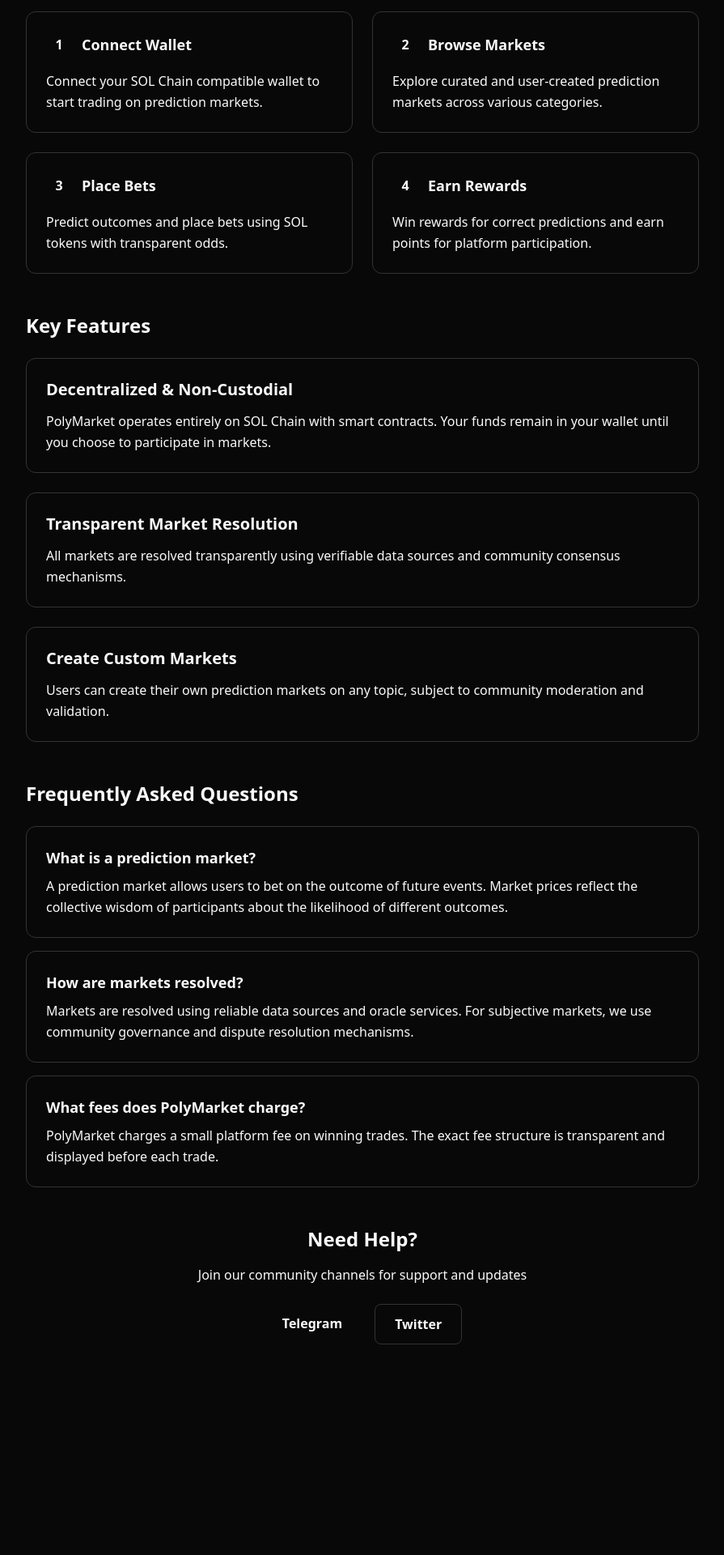
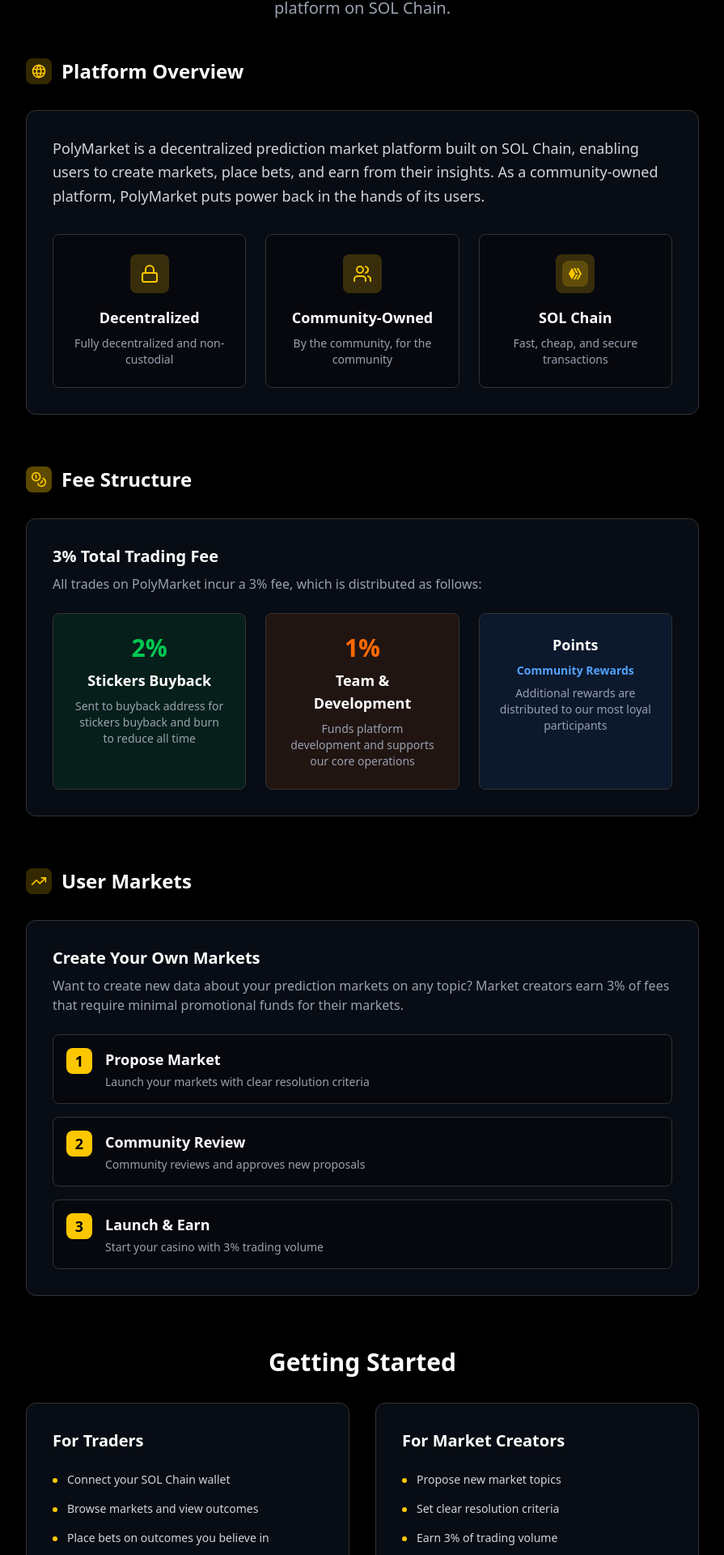
Before and after one commit to pasindupiumal03/Polymarket, a Next.js app: page /docs in a window 1280 px wide. Shown: the part 270-2190 px from the top of the page at 81% size, without its empty margins (192-1087 px from the left). Before the commit the page ends 1962 px from the top, so only its background shows below. Built offline with nearby package versions, Linux system fonts and the light colour scheme.

Commit message:
[PM-01] Docs Page Done

```diff
--- a/src/app/docs/page.tsx
+++ b/src/app/docs/page.tsx
@@ -1,25 +1,31 @@
 import Image from "next/image";
 import Link from "next/link";
+import { LuCoins } from "react-icons/lu";
+import { TbWorld } from "react-icons/tb";
+import { SiHiveBlockchain } from "react-icons/si";
+
+
+
 
 export default function DocsPage() {
   return (
-    <div className="min-h-screen bg-background">
+    <div className="min-h-screen bg-black">
       {/* Header */}
-      <header className="fixed top-0 left-0 right-0 z-50 bg-background/80 backdrop-blur-lg border-b border-border">
+      <header className="fixed top-0 left-0 right-0 z-50 bg-black/90 backdrop-blur-lg border-b border-gray-800">
         <div className="max-w-7xl mx-auto px-4 sm:px-6 lg:px-8">
           <div className="flex items-center justify-between h-16">
             <Link className="flex items-center gap-2 sm:gap-3 hover:opacity-80 transition-opacity" href="/">
               <Image src="/Logo-CwQcjEIc.svg" alt="PolyMarket Logo" width={40} height={40} className="w-8 h-8 sm:w-10 sm:h-10" />
               <div className="hidden sm:block">
-                <h1 className="text-lg font-bold tracking-tight text-foreground">PolyMarket</h1>
-                <p className="text-[10px] text-muted-foreground uppercase tracking-wider">Prediction Markets</p>
+                <h1 className="text-lg font-bold tracking-tight text-white">PolyMarket</h1>
+                <p className="text-[10px] text-gray-400 uppercase tracking-wider">Prediction Markets</p>
               </div>
               <div className="block sm:hidden">
-                <h1 className="text-lg font-bold tracking-tight text-foreground">PolyMarket</h1>
+                <h1 className="text-lg font-bold tracking-tight text-white">PolyMarket</h1>
               </div>
             </Link>
             <nav className="flex items-center gap-2 sm:gap-6">
-              <Link className="flex items-center gap-2 text-primary font-semibold hover:opacity-80 transition-opacity" href="/docs">
+              <Link className="flex items-center gap-2 text-yellow-400 font-semibold hover:text-yellow-500 transition-colors" href="/docs">
                 <svg xmlns="http://www.w3.org/2000/svg" width="24" height="24" viewBox="0 0 24 24" fill="none" stroke="currentColor" strokeWidth="2" strokeLinecap="round" strokeLinejoin="round" className="w-4 h-4">
                   <path d="M12 7v14" />
                   <path d="M3 18a1 1 0 0 1-1-1V4a1 1 0 0 1 1-1h5a4 4 0 0 1 4 4 4 4 0 0 1 4-4h5a1 1 0 0 1 1 1v13a1 1 0 0 1-1 1h-6a3 3 0 0 0-3 3 3 3 0 0 0-3-3z" />
@@ -33,138 +39,285 @@ export default function DocsPage() {
 
       {/* Main Content */}
       <main className="pt-16">
-        <div className="max-w-4xl mx-auto px-4 sm:px-6 lg:px-8 py-8">
+        <div className="max-w-4xl mx-auto px-4 sm:px-6 lg:px-8 py-12">
           {/* Page Header */}
           <div className="mb-12 text-center">
-            <h1 className="text-4xl font-bold text-foreground mb-4">Documentation</h1>
-            <p className="text-xl text-muted-foreground">Everything you need to know about PolyMarket prediction markets</p>
+            <div className="mb-6">
+              <span className="inline-flex items-center gap-2 px-4 py-2 rounded-full bg-yellow-400/10 border border-yellow-400/20 text-yellow-400 text-sm font-semibold">
+                <svg xmlns="http://www.w3.org/2000/svg" width="24" height="24" viewBox="0 0 24 24" fill="none" stroke="currentColor" strokeWidth="2" strokeLinecap="round" strokeLinejoin="round" className="w-4 h-4">
+                  <path d="M12 7v14" />
+                  <path d="M3 18a1 1 0 0 1-1-1V4a1 1 0 0 1 1-1h5a4 4 0 0 1 4 4 4 4 0 0 1 4-4h5a1 1 0 0 1 1 1v13a1 1 0 0 1-1 1h-6a3 3 0 0 0-3 3 3 3 0 0 0-3-3z" />
+                </svg>
+                Platform Documentation
+              </span>
             </div>
-
-          {/* Quick Start */}
-          <div className="mb-12">
-            <h2 className="text-2xl font-bold text-foreground mb-6">Quick Start</h2>
-            <div className="grid grid-cols-1 md:grid-cols-2 gap-6">
-              <div className="bg-card border border-border rounded-xl p-6">
-                <div className="flex items-center gap-3 mb-4">
-                  <div className="w-8 h-8 rounded-full bg-primary/20 flex items-center justify-center">
-                    <span className="text-primary font-bold">1</span>
-                  </div>
-                  <h3 className="text-lg font-semibold text-card-foreground">Connect Wallet</h3>
-                </div>
-                <p className="text-muted-foreground leading-relaxed">
-                  Connect your SOL Chain compatible wallet to start trading on prediction markets.
+            <h1 className="text-5xl font-bold text-white mb-4">How does PolyMarket work?</h1>
+            <p className="text-xl text-gray-400 max-w-2xl mx-auto">
+              The world's first and only community-owned prediction market platform on SOL Chain.
             </p>
           </div>
 
-              <div className="bg-card border border-border rounded-xl p-6">
-                <div className="flex items-center gap-3 mb-4">
-                  <div className="w-8 h-8 rounded-full bg-primary/20 flex items-center justify-center">
-                    <span className="text-primary font-bold">2</span>
+          {/* Platform Overview */}
+          <div className="mb-16">
+            <div className="flex items-center gap-3 mb-8">
+              <div className="w-8 h-8 rounded-lg bg-yellow-400/20 flex items-center justify-center">
+                <TbWorld className="text-yellow-400 w-5 h-5" />
               </div>
-                  <h3 className="text-lg font-semibold text-card-foreground">Browse Markets</h3>
+              <h2 className="text-2xl font-bold text-white">Platform Overview</h2>
             </div>
-                <p className="text-muted-foreground leading-relaxed">
-                  Explore curated and user-created prediction markets across various categories.
+
+            <div className="bg-gray-900/50 border border-gray-700 rounded-xl p-8 mb-8">
+              <p className="text-gray-300 leading-relaxed text-lg mb-8">
+                PolyMarket is a decentralized prediction market platform built on SOL Chain, enabling users to
+                create markets, place bets, and earn from their insights. As a community-owned platform,
+                PolyMarket puts power back in the hands of its users.
+              </p>
+
+              <div className="grid grid-cols-1 md:grid-cols-3 gap-6">
+                <div className="text-center p-6 bg-black/30 border border-gray-700 rounded-lg">
+                  <div className="w-12 h-12 mx-auto mb-4 rounded-lg bg-yellow-400/20 flex items-center justify-center">
+                    <svg xmlns="http://www.w3.org/2000/svg" width="24" height="24" viewBox="0 0 24 24" fill="none" stroke="currentColor" strokeWidth="2" strokeLinecap="round" strokeLinejoin="round" className="text-yellow-400">
+                      <rect width="18" height="11" x="3" y="11" rx="2" ry="2"/>
+                      <path d="M7 11V7a5 5 0 0 1 10 0v4"/>
+                    </svg>
+                  </div>
+                  <h3 className="text-lg font-bold text-white mb-2">Decentralized</h3>
+                  <p className="text-sm text-gray-400">
+                    Fully decentralized and
+                    non-custodial
                   </p>
                 </div>
 
-              <div className="bg-card border border-border rounded-xl p-6">
-                <div className="flex items-center gap-3 mb-4">
-                  <div className="w-8 h-8 rounded-full bg-primary/20 flex items-center justify-center">
-                    <span className="text-primary font-bold">3</span>
+                <div className="text-center p-6 bg-black/30 border border-gray-700 rounded-lg">
+                  <div className="w-12 h-12 mx-auto mb-4 rounded-lg bg-yellow-400/20 flex items-center justify-center">
+                    <svg xmlns="http://www.w3.org/2000/svg" width="24" height="24" viewBox="0 0 24 24" fill="none" stroke="currentColor" strokeWidth="2" strokeLinecap="round" strokeLinejoin="round" className="text-yellow-400">
+                      <path d="M16 21v-2a4 4 0 0 0-4-4H6a4 4 0 0 0-4 4v2"/>
+                      <circle cx="9" cy="7" r="4"/>
+                      <path d="M22 21v-2a4 4 0 0 0-3-3.87"/>
+                      <path d="M16 3.13a4 4 0 0 1 0 7.75"/>
+                    </svg>
                   </div>
-                  <h3 className="text-lg font-semibold text-card-foreground">Place Bets</h3>
-                </div>
-                <p className="text-muted-foreground leading-relaxed">
-                  Predict outcomes and place bets using SOL tokens with transparent odds.
+                  <h3 className="text-lg font-bold text-white mb-2">Community-Owned</h3>
+                  <p className="text-sm text-gray-400">
+                    By the community, for the
+                    community
                   </p>
                 </div>
 
-              <div className="bg-card border border-border rounded-xl p-6">
-                <div className="flex items-center gap-3 mb-4">
-                  <div className="w-8 h-8 rounded-full bg-primary/20 flex items-center justify-center">
-                    <span className="text-primary font-bold">4</span>
+                <div className="text-center p-6 bg-black/30 border border-gray-700 rounded-lg">
+                  <div className="w-12 h-12 mx-auto mb-4 rounded-lg bg-yellow-400/20 flex items-center justify-center">
+                    <div className="w-8 h-8 rounded-lg bg-yellow-400/20 flex items-center justify-center">
+                      <SiHiveBlockchain className="text-yellow-400" />
                     </div>
-                  <h3 className="text-lg font-semibold text-card-foreground">Earn Rewards</h3>
                   </div>
-                <p className="text-muted-foreground leading-relaxed">
-                  Win rewards for correct predictions and earn points for platform participation.
+                  <h3 className="text-lg font-bold text-white mb-2">SOL Chain</h3>
+                  <p className="text-sm text-gray-400">
+                    Fast, cheap, and secure
+                    transactions
                   </p>
                 </div>
               </div>
             </div>
+          </div>
 
-          {/* Features */}
-          <div className="mb-12">
-            <h2 className="text-2xl font-bold text-foreground mb-6">Key Features</h2>
-            <div className="space-y-6">
-              <div className="bg-card border border-border rounded-xl p-6">
-                <h3 className="text-xl font-semibold text-card-foreground mb-3">Decentralized & Non-Custodial</h3>
-                <p className="text-muted-foreground leading-relaxed">
-                  PolyMarket operates entirely on SOL Chain with smart contracts. Your funds remain in your wallet until you choose to participate in markets.
+          {/* Fee Structure */}
+          <div className="mb-16">
+            <div className="flex items-center gap-3 mb-8">
+              <div className="w-8 h-8 rounded-lg bg-yellow-400/20 flex items-center justify-center">
+                <div className="w-8 h-8 rounded-lg bg-yellow-400/20 flex items-center justify-center">
+                  <LuCoins className="text-yellow-400 w-5 h-5" />
+                </div>
+              </div>
+              <h2 className="text-2xl font-bold text-white">Fee Structure</h2>
+            </div>
+
+            <div className="bg-gray-900/50 border border-gray-700 rounded-xl p-8">
+              <div className="mb-6">
+                <h3 className="text-xl font-bold text-white mb-2">3% Total Trading Fee</h3>
+                <p className="text-gray-400">All trades on PolyMarket incur a 3% fee, which is distributed as follows:</p>
+              </div>
+
+              <div className="grid grid-cols-1 md:grid-cols-3 gap-6">
+                <div className="text-center p-6 bg-green-500/10 border border-green-500/20 rounded-lg">
+                  <div className="text-3xl font-bold text-green-500 mb-2">2%</div>
+                  <h4 className="text-lg font-semibold text-white mb-2">Stickers Buyback</h4>
+                  <p className="text-sm text-gray-400">
+                    Sent to buyback address for
+                    stickers buyback and burn to
+                    reduce all time
                   </p>
                 </div>
 
-              <div className="bg-card border border-border rounded-xl p-6">
-                <h3 className="text-xl font-semibold text-card-foreground mb-3">Transparent Market Resolution</h3>
-                <p className="text-muted-foreground leading-relaxed">
-                  All markets are resolved transparently using verifiable data sources and community consensus mechanisms.
+                <div className="text-center p-6 bg-orange-500/10 border border-orange-500/20 rounded-lg">
+                  <div className="text-3xl font-bold text-orange-500 mb-2">1%</div>
+                  <h4 className="text-lg font-semibold text-white mb-2">Team & Development</h4>
+                  <p className="text-sm text-gray-400">
+                    Funds platform development
+                    and supports our core
+                    operations
                   </p>
                 </div>
 
-              <div className="bg-card border border-border rounded-xl p-6">
-                <h3 className="text-xl font-semibold text-card-foreground mb-3">Create Custom Markets</h3>
-                <p className="text-muted-foreground leading-relaxed">
-                  Users can create their own prediction markets on any topic, subject to community moderation and validation.
+                <div className="text-center p-6 bg-blue-500/10 border border-blue-500/20 rounded-lg">
+                  <h4 className="text-lg font-semibold text-white mb-2">Points</h4>
+                  <h5 className="text-sm font-semibold text-blue-400 mb-2">Community Rewards</h5>
+                  <p className="text-sm text-gray-400">
+                    Additional rewards are
+                    distributed to our most loyal
+                    participants
                   </p>
                 </div>
               </div>
             </div>
+          </div>
 
-          {/* FAQ */}
-          <div className="mb-12">
-            <h2 className="text-2xl font-bold text-foreground mb-6">Frequently Asked Questions</h2>
-            <div className="space-y-4">
-              <div className="bg-card border border-border rounded-xl p-6">
-                <h3 className="text-lg font-semibold text-card-foreground mb-2">What is a prediction market?</h3>
-                <p className="text-muted-foreground leading-relaxed">
-                  A prediction market allows users to bet on the outcome of future events. Market prices reflect the collective wisdom of participants about the likelihood of different outcomes.
+          {/* User Markets */}
+          <div className="mb-16">
+            <div className="flex items-center gap-3 mb-8">
+              <div className="w-8 h-8 rounded-lg bg-yellow-400/20 flex items-center justify-center">
+                <svg xmlns="http://www.w3.org/2000/svg" width="20" height="20" viewBox="0 0 24 24" fill="none" stroke="currentColor" strokeWidth="2" strokeLinecap="round" strokeLinejoin="round" className="text-yellow-400">
+                  <polyline points="22 7 13.5 15.5 8.5 10.5 2 17"/>
+                  <polyline points="16 7 22 7 22 13"/>
+                </svg>
+              </div>
+              <h2 className="text-2xl font-bold text-white">User Markets</h2>
+            </div>
+
+            <div className="bg-gray-900/50 border border-gray-700 rounded-xl p-8">
+              <div className="mb-6">
+                <h3 className="text-xl font-bold text-white mb-2">Create Your Own Markets</h3>
+                <p className="text-gray-400 mb-6">
+                  Want to create new data about your prediction markets on any topic? Market creators earn 3% of fees
+                  that require minimal promotional funds for their markets.
                 </p>
               </div>
 
-              <div className="bg-card border border-border rounded-xl p-6">
-                <h3 className="text-lg font-semibold text-card-foreground mb-2">How are markets resolved?</h3>
-                <p className="text-muted-foreground leading-relaxed">
-                  Markets are resolved using reliable data sources and oracle services. For subjective markets, we use community governance and dispute resolution mechanisms.
-                </p>
+              <div className="space-y-4">
+                <div className="flex items-start gap-4 p-4 bg-black/30 border border-gray-700 rounded-lg">
+                  <div className="w-8 h-8 rounded-lg bg-yellow-400 flex items-center justify-center shrink-0">
+                    <span className="text-black font-bold text-lg">1</span>
+                  </div>
+                  <div>
+                    <h4 className="text-lg font-semibold text-white mb-1">Propose Market</h4>
+                    <p className="text-gray-400 text-sm">Launch your markets with clear resolution criteria</p>
+                  </div>
                 </div>
 
-              <div className="bg-card border border-border rounded-xl p-6">
-                <h3 className="text-lg font-semibold text-card-foreground mb-2">What fees does PolyMarket charge?</h3>
-                <p className="text-muted-foreground leading-relaxed">
-                  PolyMarket charges a small platform fee on winning trades. The exact fee structure is transparent and displayed before each trade.
-                </p>
+                <div className="flex items-start gap-4 p-4 bg-black/30 border border-gray-700 rounded-lg">
+                  <div className="w-8 h-8 rounded-lg bg-yellow-400 flex items-center justify-center shrink-0">
+                    <span className="text-black font-bold text-lg">2</span>
+                  </div>
+                  <div>
+                    <h4 className="text-lg font-semibold text-white mb-1">Community Review</h4>
+                    <p className="text-gray-400 text-sm">Community reviews and approves new proposals</p>
+                  </div>
+                </div>
+
+                <div className="flex items-start gap-4 p-4 bg-black/30 border border-gray-700 rounded-lg">
+                  <div className="w-8 h-8 rounded-lg bg-yellow-400 flex items-center justify-center shrink-0">
+                    <span className="text-black font-bold text-lg">3</span>
+                  </div>
+                  <div>
+                    <h4 className="text-lg font-semibold text-white mb-1">Launch & Earn</h4>
+                    <p className="text-gray-400 text-sm">Start your casino with 3% trading volume</p>
+                  </div>
+                </div>
+              </div>
+            </div>
+          </div>
+
+          {/* Getting Started */}
+          <div className="mb-16">
+            <h2 className="text-3xl font-bold text-white mb-8 text-center">Getting Started</h2>
+
+            <div className="grid grid-cols-1 md:grid-cols-2 gap-8">
+              {/* For Traders */}
+              <div className="bg-gray-900/50 border border-gray-700 rounded-xl p-8">
+                <h3 className="text-xl font-bold text-white mb-6">For Traders</h3>
+                <div className="space-y-4 text-gray-300">
+                  <div className="flex items-start gap-3">
+                    <div className="w-1.5 h-1.5 bg-yellow-400 rounded-full mt-2 shrink-0"></div>
+                    <p className="text-sm">Connect your SOL Chain wallet</p>
+                  </div>
+                  <div className="flex items-start gap-3">
+                    <div className="w-1.5 h-1.5 bg-yellow-400 rounded-full mt-2 shrink-0"></div>
+                    <p className="text-sm">Browse markets and view outcomes</p>
+                  </div>
+                  <div className="flex items-start gap-3">
+                    <div className="w-1.5 h-1.5 bg-yellow-400 rounded-full mt-2 shrink-0"></div>
+                    <p className="text-sm">Place bets on outcomes you believe in</p>
+                  </div>
+                  <div className="flex items-start gap-3">
+                    <div className="w-1.5 h-1.5 bg-yellow-400 rounded-full mt-2 shrink-0"></div>
+                    <p className="text-sm">Earn from correct predictions</p>
+                  </div>
+                </div>
+              </div>
+
+              {/* For Market Creators */}
+              <div className="bg-gray-900/50 border border-gray-700 rounded-xl p-8">
+                <h3 className="text-xl font-bold text-white mb-6">For Market Creators</h3>
+                <div className="space-y-4 text-gray-300">
+                  <div className="flex items-start gap-3">
+                    <div className="w-1.5 h-1.5 bg-yellow-400 rounded-full mt-2 shrink-0"></div>
+                    <p className="text-sm">Propose new market topics</p>
+                  </div>
+                  <div className="flex items-start gap-3">
+                    <div className="w-1.5 h-1.5 bg-yellow-400 rounded-full mt-2 shrink-0"></div>
+                    <p className="text-sm">Set clear resolution criteria</p>
+                  </div>
+                  <div className="flex items-start gap-3">
+                    <div className="w-1.5 h-1.5 bg-yellow-400 rounded-full mt-2 shrink-0"></div>
+                    <p className="text-sm">Earn 3% of trading volume</p>
+                  </div>
+                  <div className="flex items-start gap-3">
+                    <div className="w-1.5 h-1.5 bg-yellow-400 rounded-full mt-2 shrink-0"></div>
+                    <p className="text-sm">Build your reputation in the community</p>
+                  </div>
+                </div>
               </div>
             </div>
           </div>
 
           {/* Contact */}
           <div className="text-center">
-            <h2 className="text-2xl font-bold text-foreground mb-4">Need Help?</h2>
-            <p className="text-muted-foreground mb-6">
-              Join our community channels for support and updates
+            <h2 className="text-3xl font-bold text-white mb-4">Need Help?</h2>
+            <p className="text-gray-400 mb-8">
+              Join our community for support, updates, and discussions.
             </p>
             <div className="flex justify-center gap-4">
-              <Link href="/telegram" className="px-6 py-3 bg-primary text-primary-foreground font-semibold rounded-lg hover:opacity-90 transition-all duration-300">
-                Telegram
+              <Link href="/telegram" className="px-8 py-3 bg-yellow-400 text-black font-semibold rounded-lg hover:bg-yellow-500 transition-all duration-300">
+                Follow us
               </Link>
-              <Link href="/twitter" className="px-6 py-3 border border-primary/30 text-primary font-semibold rounded-lg hover:bg-primary/10 transition-all duration-300">
-                Twitter
+              <Link href="/community" className="px-8 py-3 border border-yellow-400/30 text-yellow-400 font-semibold rounded-lg hover:bg-yellow-400/10 transition-all duration-300">
+                Join Community
               </Link>
             </div>
           </div>
         </div>
       </main>
+
+      {/* Footer */}
+      <footer className="mt-auto border-t border-gray-800 py-12 px-4 sm:px-6 lg:px-8">
+        <div className="max-w-7xl mx-auto">
+          <div className="flex flex-col items-center gap-6">
+            <div className="flex items-center gap-3">
+              <Image src="/Logo-CwQcjEIc.svg" alt="PolyMarket Logo" width={32} height={32} className="w-8 h-8" />
+              <div>
+                <h2 className="text-sm font-bold text-white">PolyMarket</h2>
+                <p className="text-[10px] text-gray-400 uppercase tracking-wider">Prediction Markets</p>
+              </div>
+            </div>
+            <div className="flex gap-6 text-sm text-gray-400">
+              <Link className="hover:text-yellow-400 transition-colors" href="/docs">Docs</Link>
+              <Link href="/contract" target="_blank" rel="noopener noreferrer" className="hover:text-yellow-400 transition-colors">Contract</Link>
+              <Link href="/twitter" target="_blank" rel="noopener noreferrer" className="hover:text-yellow-400 transition-colors">Twitter</Link>
+              <Link href="/telegram" target="_blank" rel="noopener noreferrer" className="hover:text-yellow-400 transition-colors">Telegram</Link>
+            </div>
+            <p className="text-sm text-gray-500">© 2025 PolyMarket. All rights reserved.</p>
+          </div>
+        </div>
+      </footer>
     </div>
   );
 }
```
Lines whose indentation alone changed are shown as unchanged.
